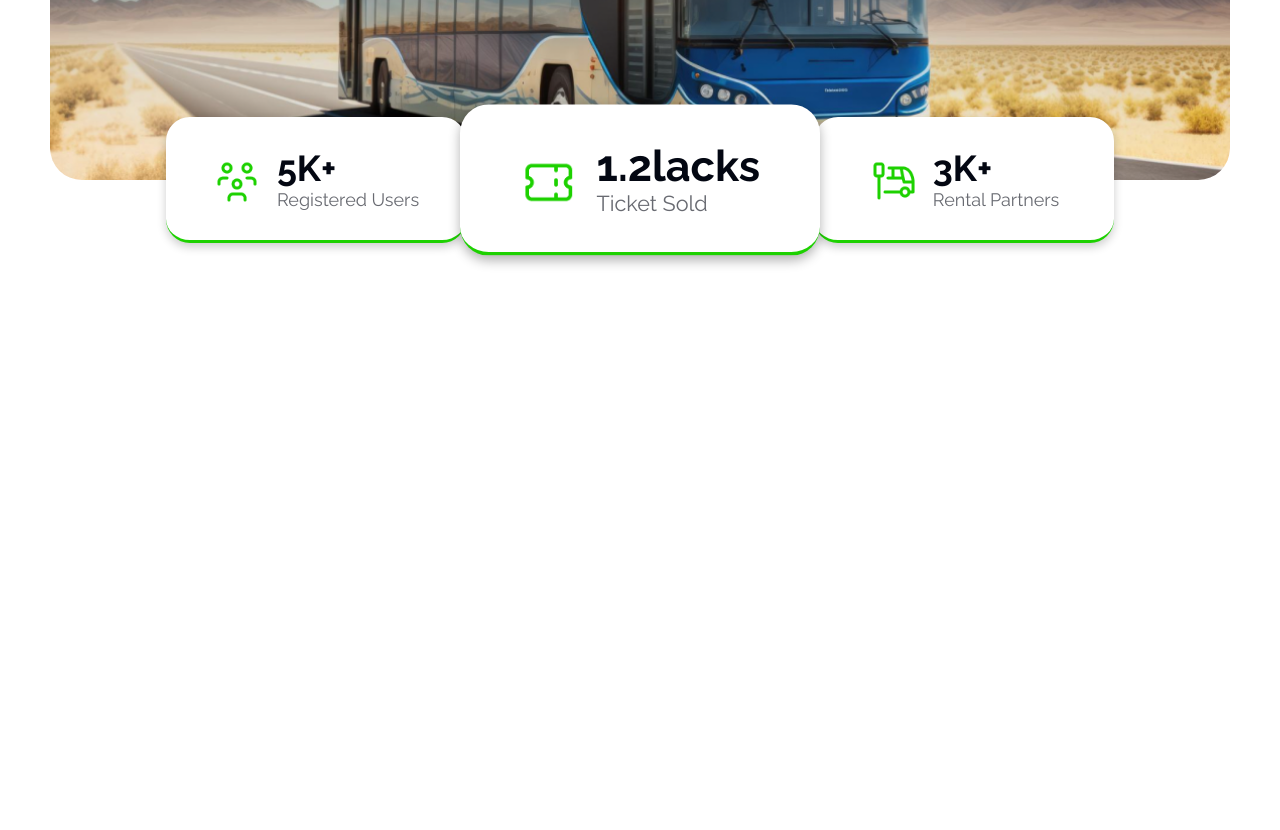
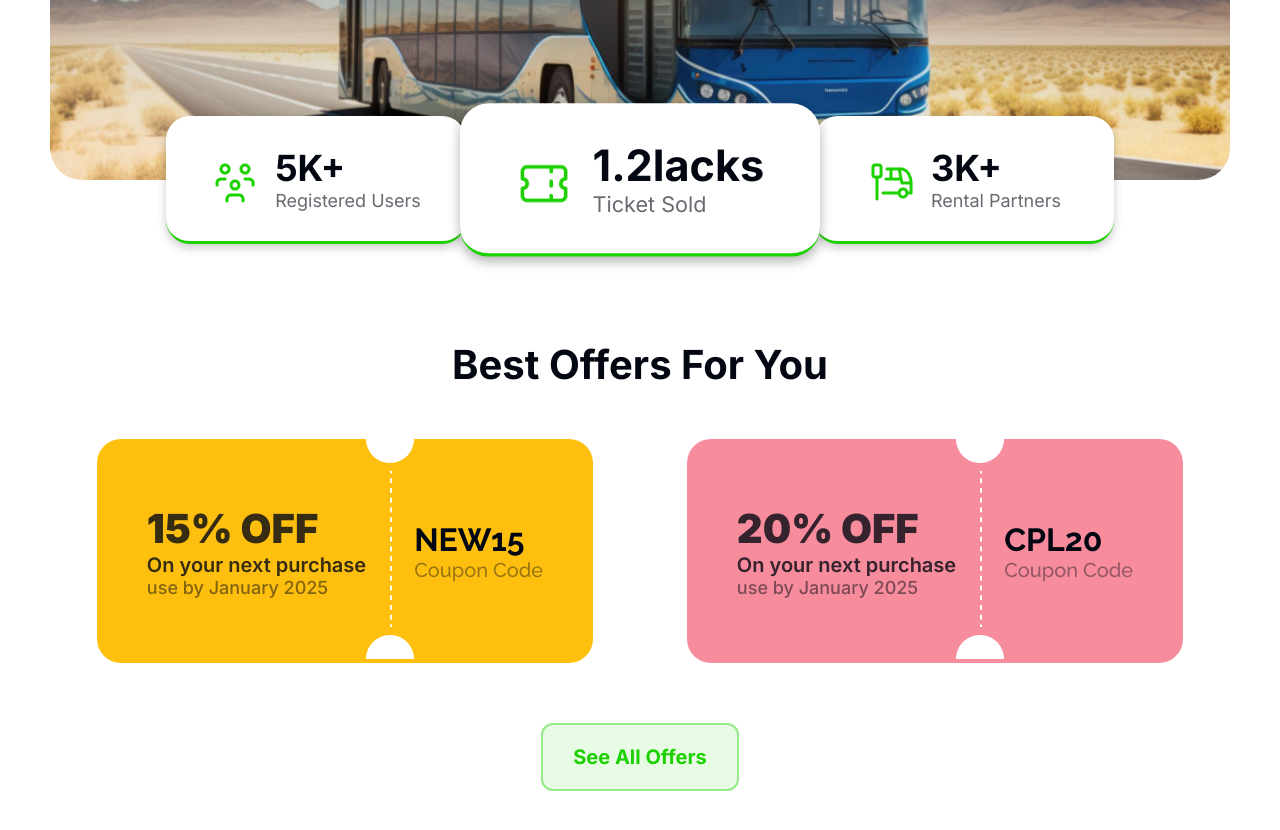
Before and after one commit to RizwanSiddiqui021/Bus-Ticket-Landing-Page, a plain HTML site: page index.html in a window 1280 px wide. Shown: the part 458-1288 px from the top of the page. Before the commit the page ends 800 px from the top, so only its background shows below. Drawn offline with Linux system fonts and the light colour scheme.

Commit message:
made the coupon section

```diff
--- a/index.html
+++ b/index.html
@@ -17,7 +17,7 @@
         </div>
         <div class="nav-links-container">
           <p class="nav-link">Home</p>
-          <a class="nav-link" href="">Cupons</a>
+          <a class="nav-link" href="">Coupons</a>
           <a class="nav-link" href="">App</a>
           <p class="nav-link">About</p>
         </div>
@@ -94,6 +94,57 @@
         </div>
       </section>
       <!-- hero-section end -->
+
+      <!-- cupon-section start -->
+      <section class="coupon-section">
+        <div class="coupon-section-title-container">
+          <h2 class="coupon-section-title-title">Best Offers For You</h2>
+        </div>
+
+        <div class="coupon-cards-container">
+          <div class="coupon-card">
+            <div class="coupon-offer">
+              <h2 class="coupon-offer-title">15% OFF</h2>
+              <p class="coupon-order-sub-description">On your next purchase</p>
+              <p class="coupon-order-description">use by January 2025</p>
+            </div>
+            <div class="coupon-divider">
+              <img
+                class="coupon-divider-image"
+                src="images/cupon-devider.png"
+                alt=""
+              />
+            </div>
+            <div class="coupon-code">
+              <h3 class="coupon-code-title">NEW15</h3>
+              <p class="coupon-code-description">Coupon Code</p>
+            </div>
+          </div>
+          <div class="coupon-card pink">
+            <div class="coupon-offer">
+              <h2 class="coupon-offer-title">20% OFF</h2>
+              <p class="coupon-order-sub-description">On your next purchase</p>
+              <p class="coupon-order-description">use by January 2025</p>
+            </div>
+            <div class="coupon-divider">
+              <img
+                class="coupon-divider-image"
+                src="images/cupon-devider.png"
+                alt=""
+              />
+            </div>
+            <div class="coupon-code">
+              <h3 class="coupon-code-title">CPL20</h3>
+              <p class="coupon-code-description">Coupon Code</p>
+            </div>
+          </div>
+        </div>
+
+        <div class="see-offers-container">
+          <button class="see-offers-btn">See All Offers</button>
+        </div>
+      </section>
+      <!-- cupon-section end -->
     </main>
 
     <footer></footer>
--- a/styles/style.css
+++ b/styles/style.css
@@ -1,10 +1,12 @@
 @import url('https://fonts.googleapis.com/css2?family=Raleway:ital,wght@0,100..900;1,100..900&display=swap');
+@import url('https://fonts.googleapis.com/css2?family=Inter:ital,opsz,wght@0,14..32,100..900;1,14..32,100..900&display=swap');
 
 *{
     box-sizing: border-box;
     margin: 0;
     padding: 0;
     font-family: "Raleway", sans-serif;
+    font-family: "Inter", sans-serif;
 }
 
 /* shared styles start */
@@ -52,6 +54,7 @@
 }
 
 .nav-link:hover{
+    cursor: pointer;
     color: rgba(29, 209, 0, 1);
     text-decoration: underline;
     transition: 0.3s ease;
@@ -186,6 +189,113 @@
     font-weight: 400;
 }
 
+/* coupon-section-styles-start */
+
+.coupon-section{
+    max-width: 1180px;
+    margin: 160px auto;
+}
+
+.coupon-section-title-title{
+    color: rgb(3, 7, 18);
+    font-size: 2.5rem;
+    font-weight: 700;
+    text-align: center;
+    margin-bottom: 50px;
+}
+
+.coupon-cards-container{
+    display: flex;
+    justify-content: space-around;
+    align-items: center;
+}
+
+.coupon-card{
+    background-color: rgb(255, 191, 15);
+    border: none;
+    border-radius: 24px;
+    max-width: 500px;
+    display: flex;
+    align-items: center;
+    justify-content: space-around;
+    padding: 0 50px;
+}
+
+.coupon-card:hover{
+    cursor: pointer;
+    transform: scale(1.1);
+    transition: 0.5s ease;
+    box-shadow: 0 4px 10px rgba(0, 0, 0, 0.3);
+}
+
+.coupon-offer{}
+
+.coupon-offer-title{
+    color: rgba(3, 7, 18, 0.8);
+    font-size: 2.5rem;
+    font-weight: 900;
+}
+
+.coupon-order-sub-description{
+    color: rgba(3, 7, 18, 0.8);
+    font-size: 1.25rem;
+    font-weight: 600;
+}
+
+.coupon-order-description{
+    color: rgba(3, 7, 18, 0.5);
+    font-size: 1.125rem;
+    font-weight: 500;
+}
+
+.coupon-divider-image{}
+
+.coupon-code{}
+
+.coupon-code-title{
+    color: rgb(3, 7, 18);
+    font-size: 2rem;
+    font-weight: 700;
+    font-family: "Raleway", sans-serif;
+}
+
+.coupon-code-description{
+    color: rgba(3, 7, 18, 0.4);
+    font-size: 1.25rem;
+    font-weight: 500;
+    font-family: "Raleway", sans-serif;
+}
+
+.pink{
+    background-color: rgb(247, 140, 156);
+}
+
+.see-offers-container{
+    margin: 60px 0;
+    display: flex;
+    justify-content: center;
+}
+
+.see-offers-btn{
+    background-color: rgba(29, 209, 0, 0.1);
+    border: 2px	solid rgba(29, 209, 0, 0.4);
+    border-radius: 12px;
+    padding: 20px 30px;
+    color: rgb(29, 209, 0);
+    font-size: 1.25rem;
+    font-weight: 700;
+}
+
+.see-offers-btn:hover{
+    cursor: pointer;
+    background-color: rgba(29, 209, 0, 0.4);
+    border: 2px	solid rgba(29, 209, 0, 0.1);
+    color: rgba(0, 0, 0, 1);
+    transition: 0.5s ease;
+}
+
+/* coupon-section-styles-end */
+
 /* mobile responsive styles */
 
 @media screen and (max-width: 576px){
@@ -216,9 +326,8 @@
         border-top-left-radius: 16px;
         border-bottom-left-radius: 16px;
         width: 50%;
-        min-height: 62vh;
-        margin-top: 12px;
-        margin-right: 20px;
+        min-height: 550px;
+        margin-top: 20px;
         margin-left: 50%;
         padding-bottom: 20px;
         display: flex;
```
